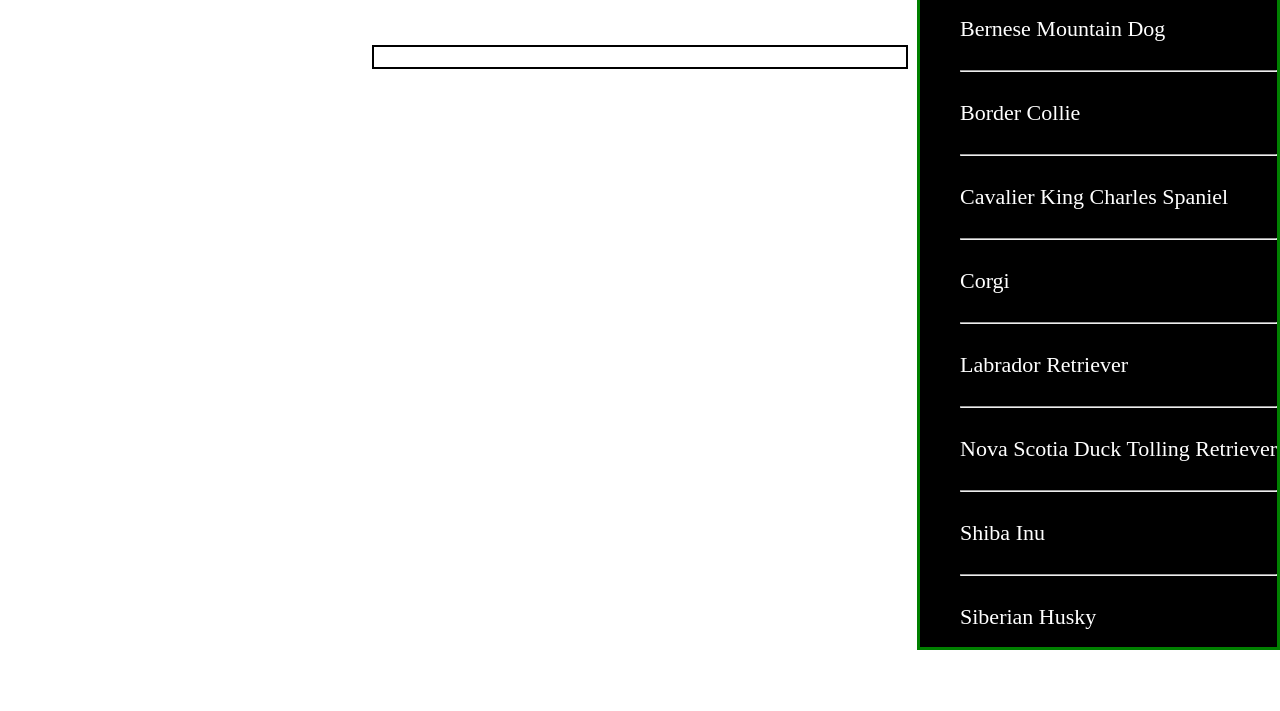
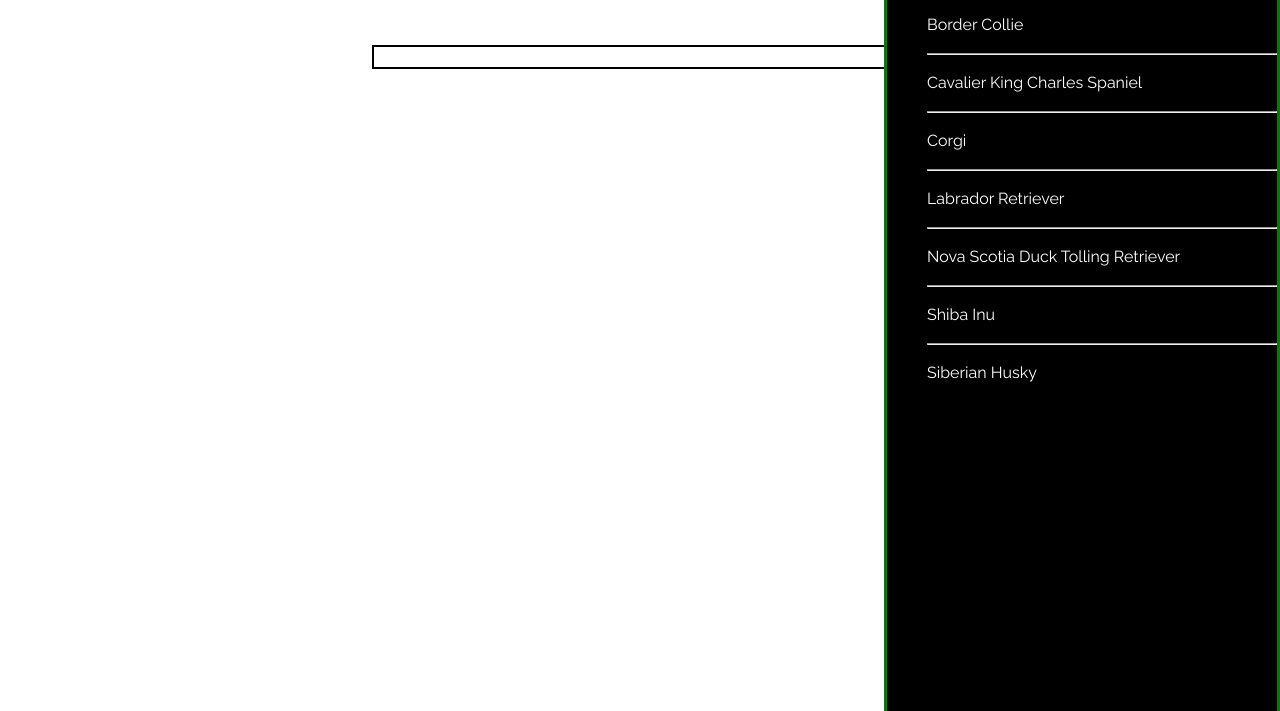
Before and after one commit to zfriendly/hamburger-api, a plain HTML site: page index.html in a window 1280 px wide. Shown: the part 222-933 px from the top of the page. Before the commit the page ends 872 px from the top, so only its background shows below. Drawn offline with nearby package versions, Linux system fonts and the light colour scheme.

Commit message:
added fonts and adjusted navbar

```diff
--- a/index.html
+++ b/index.html
@@ -5,7 +5,10 @@
     <link rel="stylesheet" href="style.css" />
     <meta name="viewport" content="width=device-width, initial-scale=1.0" />
     <meta http-equiv="X-UA-Compatible" content="ie=edge" />
-    <title>Document</title>
+    <link href="https://fonts.googleapis.com/css?family=Raleway&display=swap" rel="stylesheet">
+    <title>Dog Breed Data</title>
+    <link href="dist/hamburgers.css" rel="stylesheet">
+
   </head>
   <body>
     <div class="header__bar">
--- a/style.css
+++ b/style.css
@@ -4,6 +4,7 @@
 body {
   background-color: white;
   margin: 0 auto;
+  font-family: "Raleway", sans-serif;
 }
 .dog__container {
   display: flex;
@@ -67,12 +68,15 @@ main {
 }
 .nav__list {
   position: absolute;
-  line-height: 60px;
+  line-height: 40px;
+  text-align: left;
   right: 0;
   margin-top: 0;
   background-color: black;
-  font-size: 22px;
+  font-size: 16px;
   border: 3px solid green;
+  width: 350px;
+  padding-bottom: 100%;
 }
 a {
   text-decoration: none;
```
